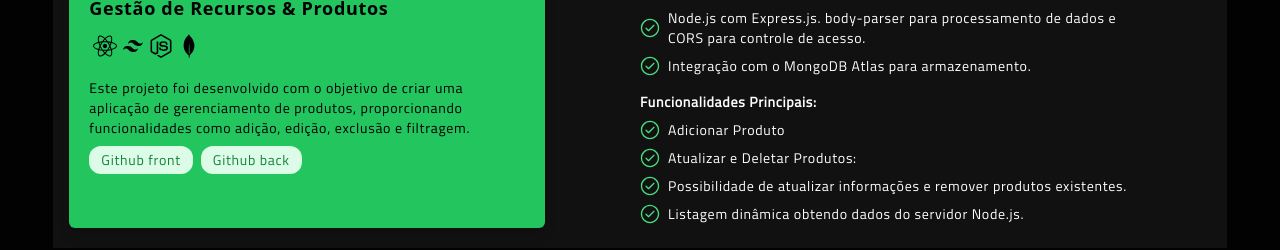
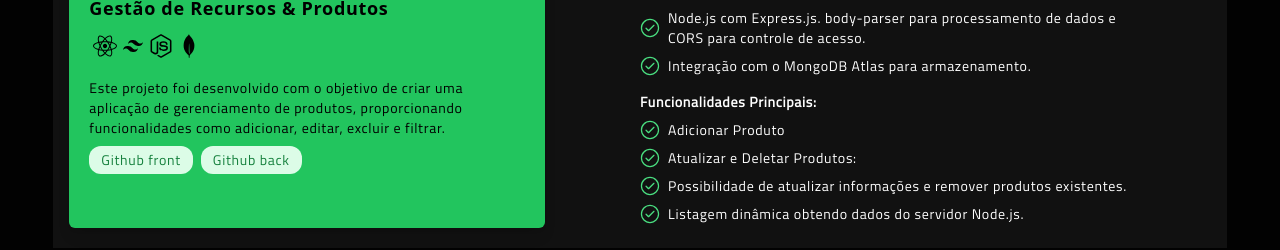
Before and after one commit to jotaMch/Portfolio_Jm, a React (Create React App) app: page /project in a window 1280 px wide. Shown: the part 300-550 px from the top of the page. Built offline with nearby package versions, Linux system fonts and the light colour scheme.

Commit message:
organização de currículo

```diff
--- a/src/components/Projects.jsx
+++ b/src/components/Projects.jsx
@@ -16,7 +16,7 @@ const Project = () => {
     const [newProject, setNewProject] = useState([
         {
             name: "Gestão de Recursos & Produtos",
-            about: "Este projeto foi desenvolvido com o objetivo de criar uma aplicação de gerenciamento de produtos, proporcionando funcionalidades como adição, edição, exclusão e filtragem. ",
+            about: "Este projeto foi desenvolvido com o objetivo de criar uma aplicação de gerenciamento de produtos, proporcionando funcionalidades como adicionar, editar, excluir e filtrar. ",
             technologies: [FaReact, BiLogoTailwindCss, FaNodeJs, SiMongodb],
             link: {
                 front: 'https://github.com/jotaMch/CRUD-Front-REACT',
--- a/src/components/sections/SectionAbout.jsx
+++ b/src/components/sections/SectionAbout.jsx
@@ -1,6 +1,6 @@
 import React from "react";
 import { BiLogoLinkedin, BiLogoGithub, BiLogoGmail, BiLogoWhatsapp } from "react-icons/bi";
-import CvJota from '../../assets/curriculo/CV_Antonio.pdf';
+import CvJota from '../../assets/curriculo/CV_Antonio.docx';
 const SectionAbout = () => {
 
     return(
```
Also changed, not shown: src/components/sections/SectionProjects.jsx (indentation only), 2 other files (tests, documents, lock files or other folders).
